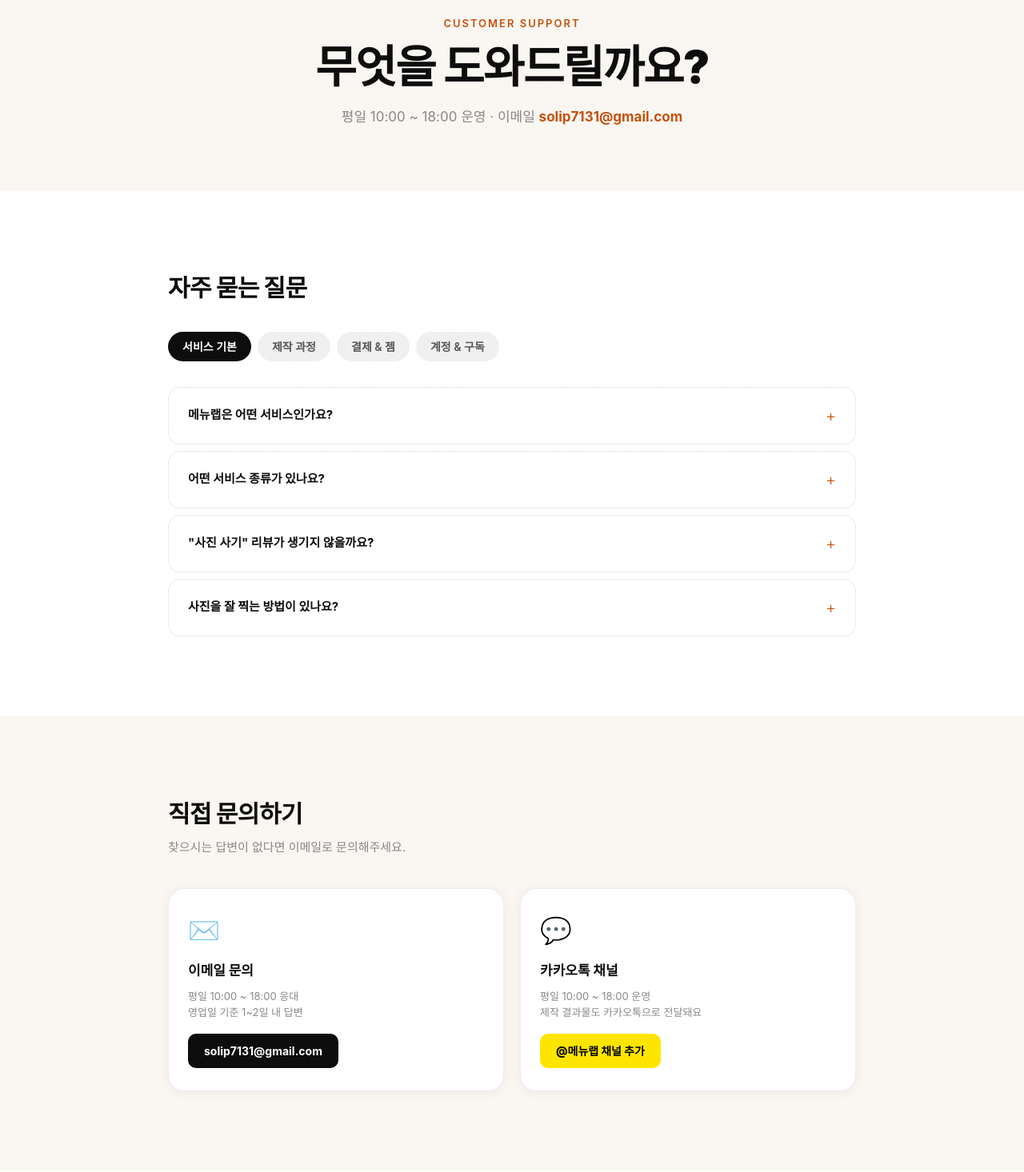
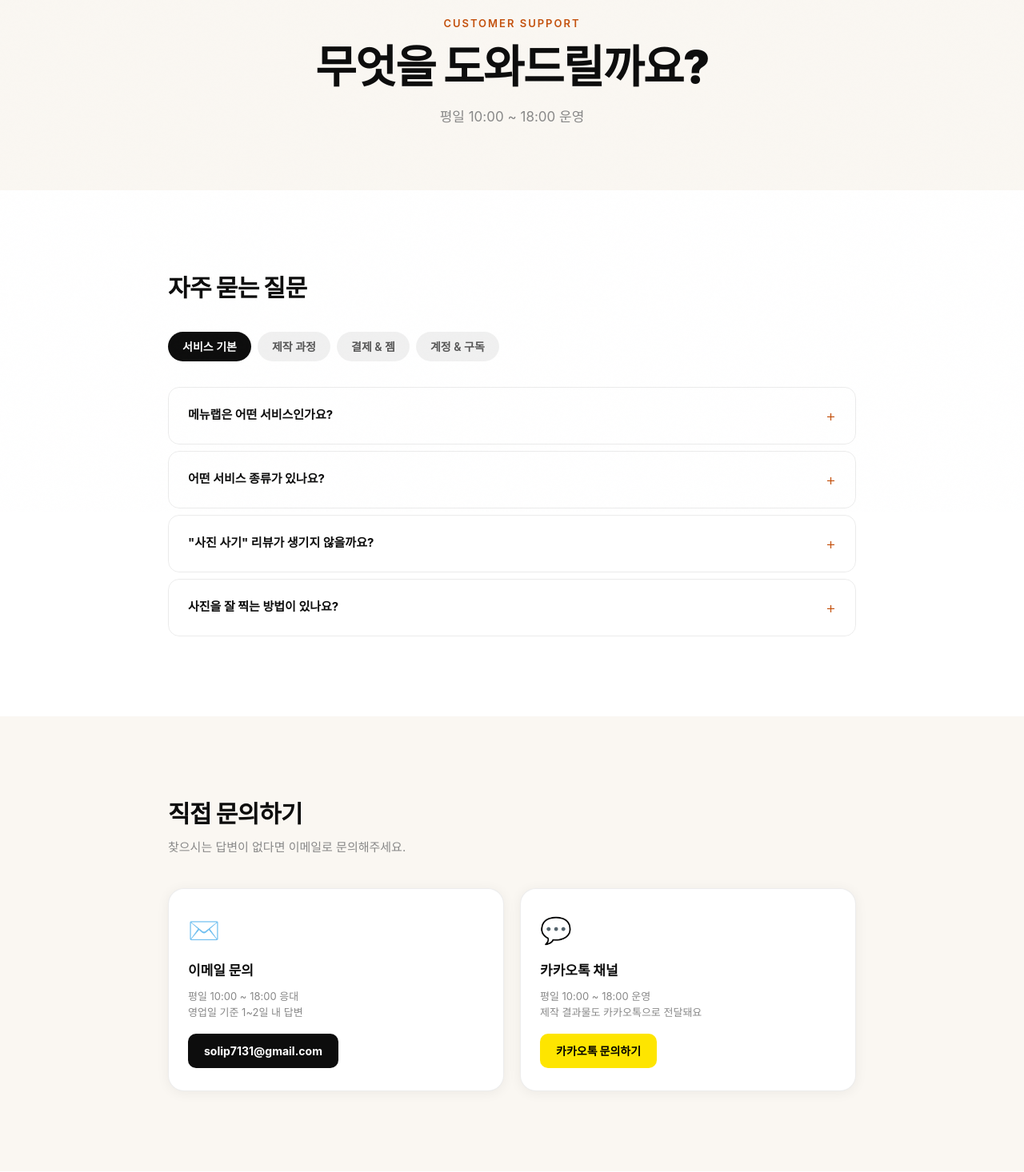
Before and after one commit to solip7131/menulab-v3, a Next.js app: page /customer in a window 1280 px wide. Shown: the part 160-1626 px from the top of the page at 80% size. Built offline with nearby package versions, Linux system fonts and the light colour scheme; a web font is replaced by a local one.

Commit message:
Customer page: remove hero email, wire 카카오톡 문의 button to channel

```diff
--- a/app/customer/page.tsx
+++ b/app/customer/page.tsx
@@ -75,7 +75,7 @@ export default function CustomerPage() {
               무엇을 도와드릴까요?
             </h1>
             <p style={{ fontSize: 'clamp(15px,1.8vw,17px)', color: '#888', lineHeight: 1.7 }}>
-              평일 10:00 ~ 18:00 운영 · 이메일 <a href="mailto:solip7131@gmail.com" style={{ color: 'var(--orange)', fontWeight: 700, textDecoration: 'none' }}>solip7131@gmail.com</a>
+              평일 10:00 ~ 18:00 운영
             </p>
           </div>
         </section>
@@ -148,9 +148,14 @@ export default function CustomerPage() {
                 <div style={{ fontSize: '32px', marginBottom: '14px' }}>💬</div>
                 <h3 style={{ fontSize: '17px', fontWeight: 800, color: 'var(--black)', marginBottom: '8px' }}>카카오톡 채널</h3>
                 <p style={{ fontSize: '13px', color: '#888', marginBottom: '16px', lineHeight: 1.6 }}>평일 10:00 ~ 18:00 운영<br />제작 결과물도 카카오톡으로 전달돼요</p>
-                <div style={{ display: 'inline-flex', alignItems: 'center', gap: '6px', background: '#FEE500', color: '#000', padding: '11px 20px', borderRadius: '10px', fontSize: '14px', fontWeight: 800 }}>
-                  @메뉴랩 채널 추가
-                </div>
+                <a
+                  href="http://pf.kakao.com/_xnxnxmxn"
+                  target="_blank"
+                  rel="noopener noreferrer"
+                  style={{ display: 'inline-flex', alignItems: 'center', gap: '6px', background: '#FEE500', color: '#000', padding: '11px 20px', borderRadius: '10px', fontSize: '14px', fontWeight: 800, textDecoration: 'none' }}
+                >
+                  카카오톡 문의하기
+                </a>
               </div>
             </div>
           </div>
```
